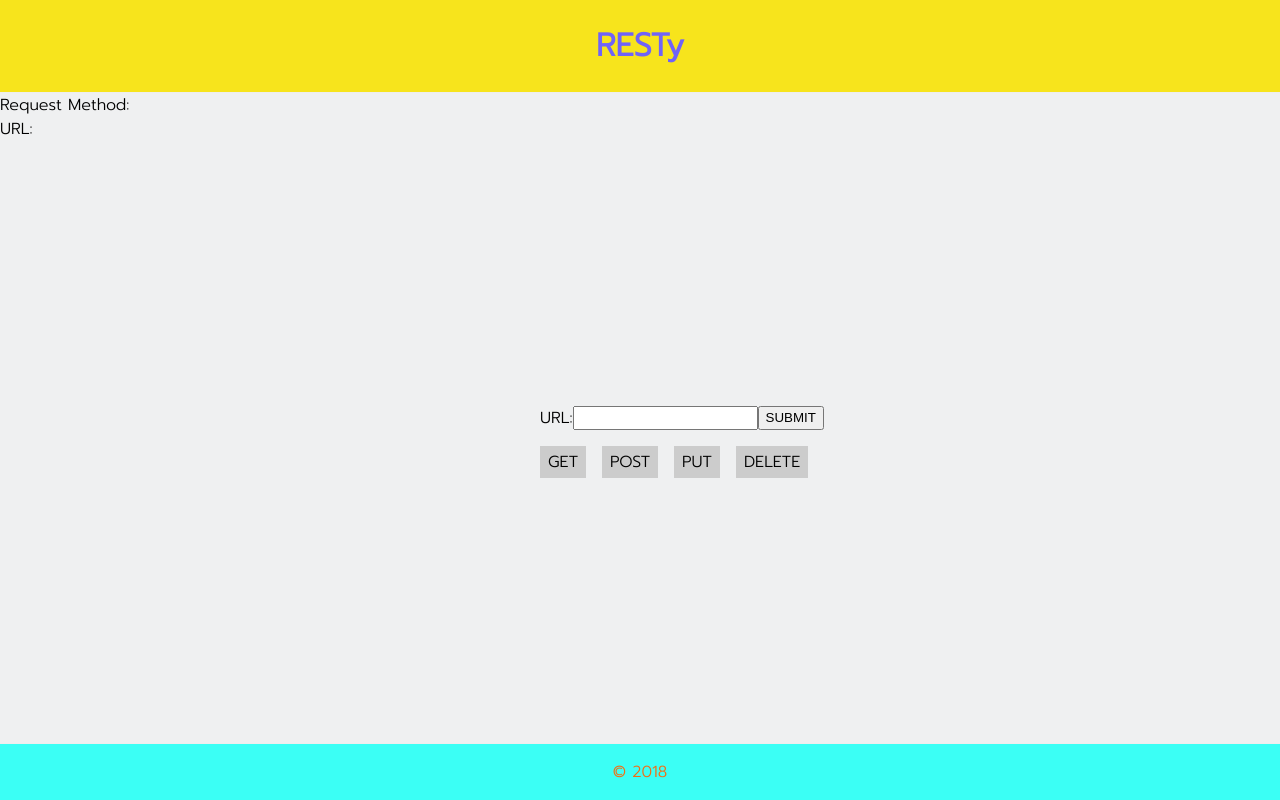
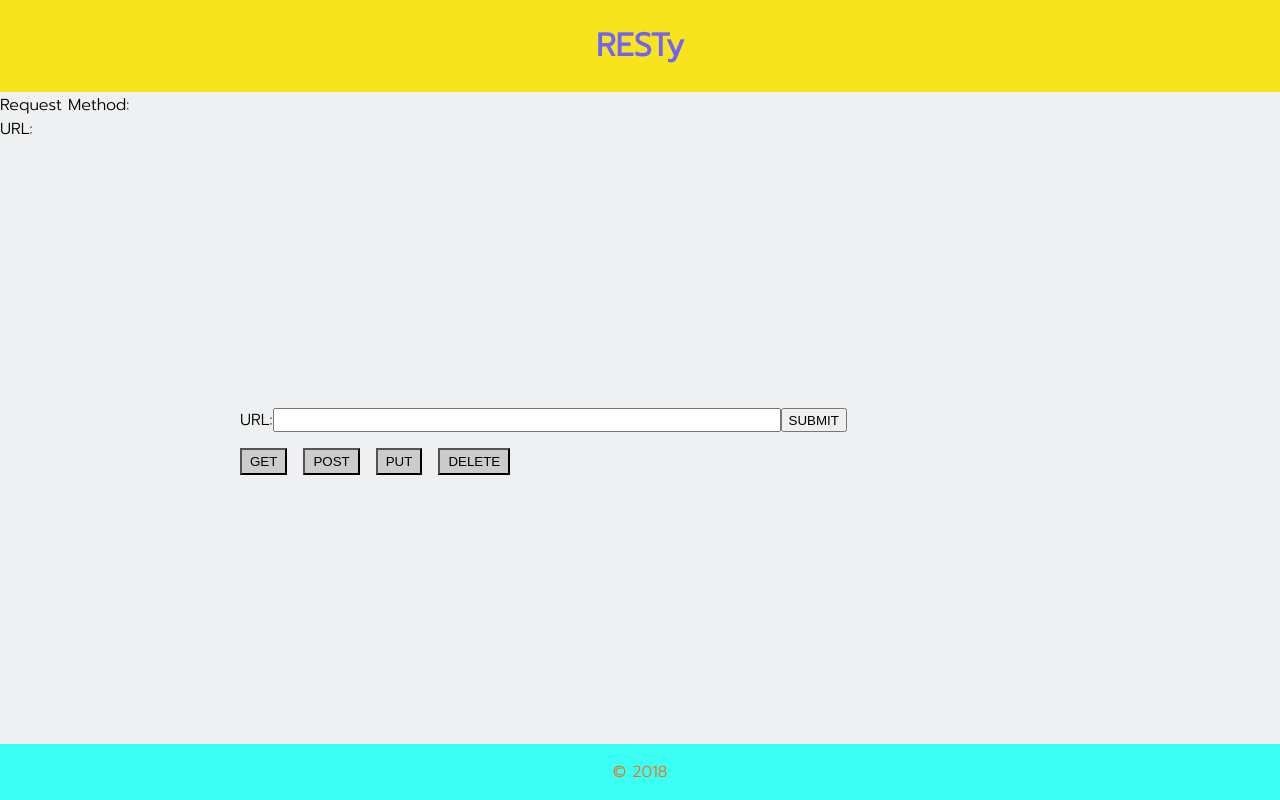
Before and after one commit to CodeFellows-esavage/resty, a React (Create React App) app: page / in a window 1280 px wide. Built offline with nearby package versions, Linux system fonts and the light colour scheme.

Commit message:
updates form to use buttons

```diff
--- a/src/components/form/form.jsx
+++ b/src/components/form/form.jsx
@@ -28,31 +28,31 @@ function Form(props) {
     e.preventDefault();
     const formData = {
       method: method,
-      url: e.target[0].value,
+      url: e.target.urlinput.value,
     };
-
-    if (method === 'POST' || method === "PUT") formData.data = JSON.parse(e.target[2].value);
-    console.log(formData);
+    if (method === 'POST' || method === "PUT") formData.data = JSON.parse(e.target.reqbody.value);
+    console.log(formData.data);
     props.handleApiCall(formData);
   }
+
 
   return (
     <>
       <form onSubmit={handleSubmit}>
           <label >
             <span>URL: </span>
-            <input name='url' id='url-input' data-testid="url" type='text' />
+            <input name='url' id='urlinput' data-testid="url" type='text' />
             <button type="submit" data-testid="submit">SUBMIT</button>
           </label>
           <label className="methods">
-            <span onClick={handleSelect} data-testid="get" id="get">GET</span>
-            <span onClick={handleSelect} data-testid="post" id="post">POST</span>
-            <span onClick={handleSelect} data-testid="put" id="put">PUT</span>
-            <span onClick={handleSelect} data-testid="delete" id="delete">DELETE</span>
+            <button type="button" onClick={handleSelect} data-testid="get" id="get">GET</button>
+            <button type="button" onClick={handleSelect} data-testid="post" id="post">POST</button>
+            <button type="button" onClick={handleSelect} data-testid="put" id="put">PUT</button>
+            <button type="button" onClick={handleSelect} data-testid="delete" id="delete">DELETE</button>
           </label>
             {((method === 'POST' || method === 'PUT') &&
-              <label>JSON Object:
-                <input type="text"  data-testid="jsonObj"></input>
+              <label for="reqbody">BODY:
+                <input type="text" id="reqbody" name="reqbody" data-testid="reqbody" />
               </label>
             )}
 
--- a/src/components/form/form.scss
+++ b/src/components/form/form.scss
@@ -1,26 +1,35 @@
 $backgroundColor: #efefef;
 $radius: 40%;
+
+
 
 form {
   display: inline-block;
   margin: auto;
-  width: 200px;
+  width: 800px;
 
   label {
     display: flex;
     margin: 1rem 0;
 
     &.methods {
-      span {
+      button {
         cursor: pointer;
         margin-right: 1rem;
         padding: .25rem .5rem;
         background: #ccc;
 
-        &:hover, &.active {
+        &:hover {
           background: #fff;
+        }
+        &:focus {
+          background: #3BFFF5;
         }
       }
     }
   }
 }
+
+#urlinput{
+  width: 500px;
+}
```
